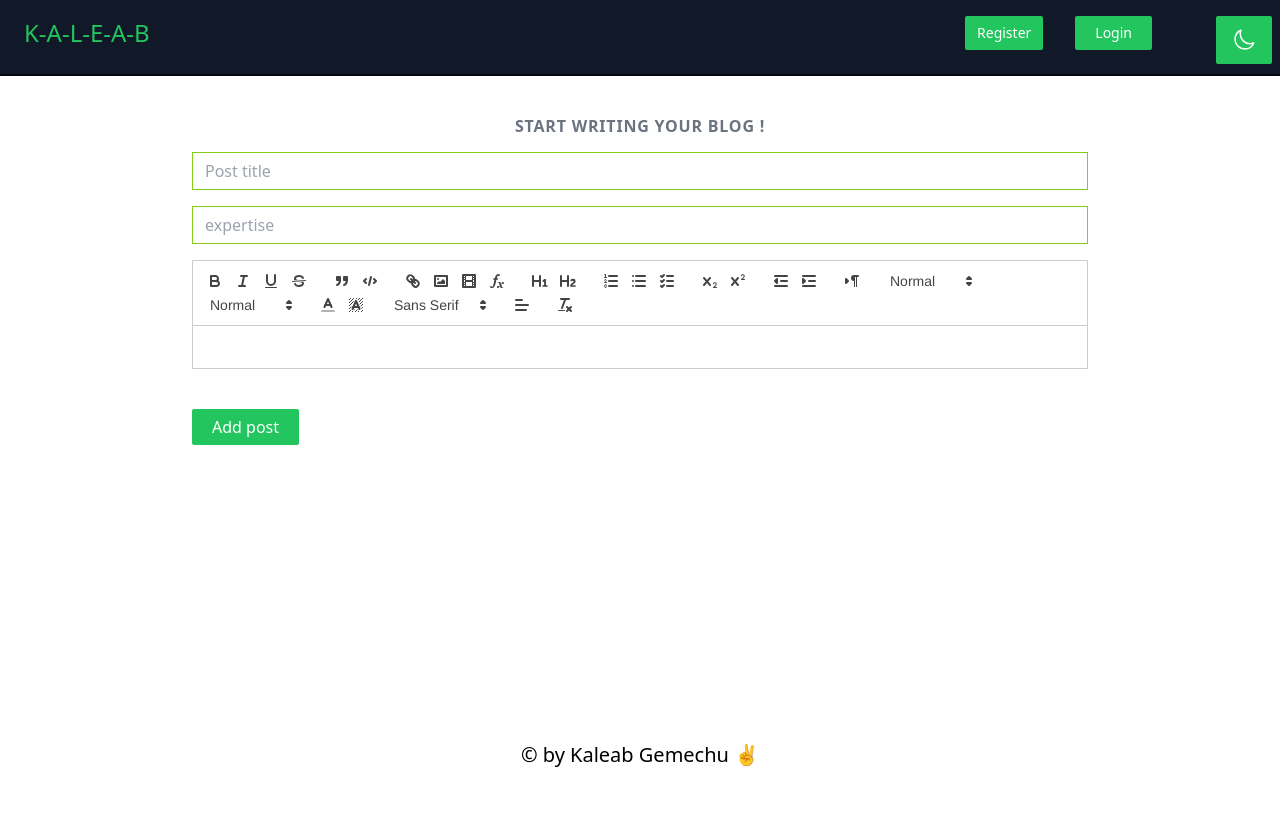
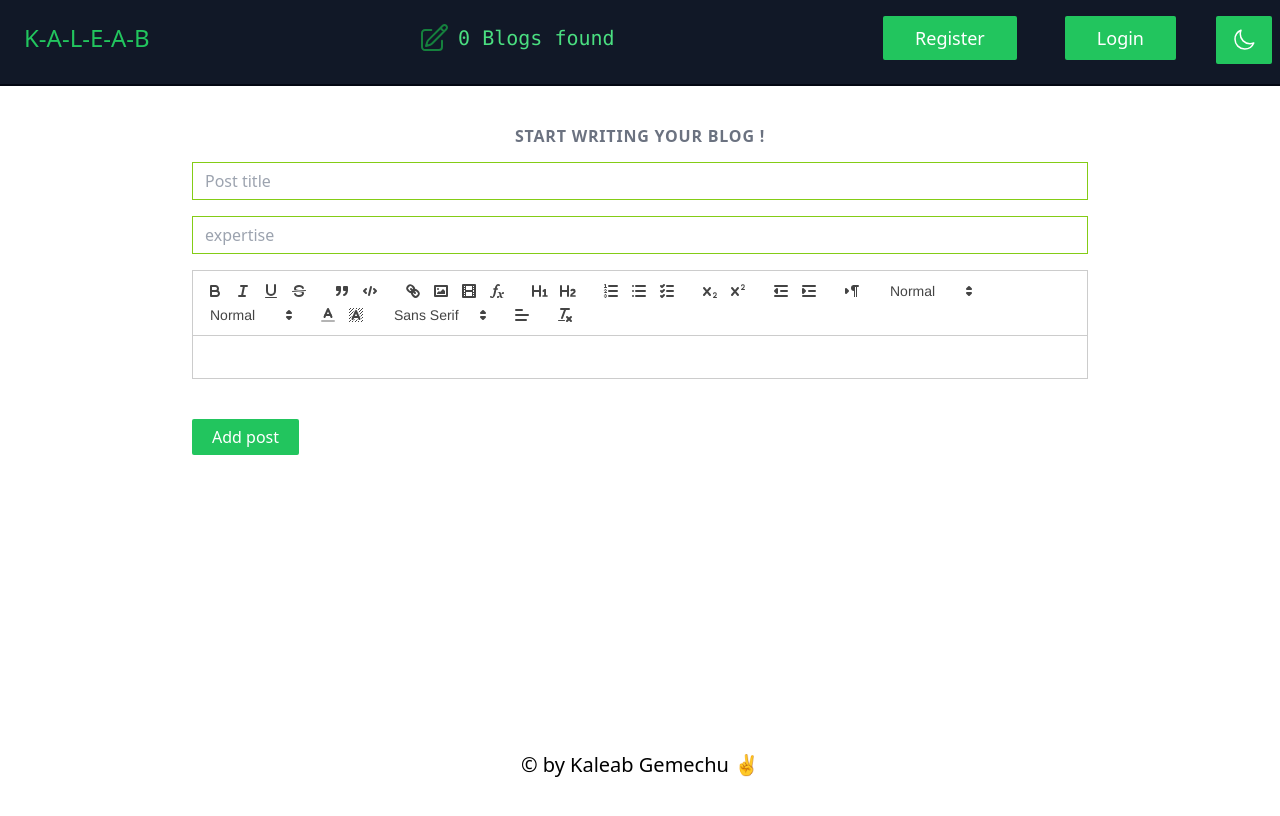
Before and after one commit to kalolani/Afronex-task-1-Blog-web-app, a React (Vite) app in the folder client/: page /form in a window 1280 px wide. Shown: the top 816 px of the page. Built offline with nearby package versions, Linux system fonts and the light colour scheme; no server answers.

Commit message:
Update FormAddPost.jsx

```diff
--- a/client/src/pages/FormAddPost.jsx
+++ b/client/src/pages/FormAddPost.jsx
@@ -4,7 +4,7 @@ import { useNavigate } from "react-router-dom";
 
 import ReactQuill from "react-quill";
 import "react-quill/dist/quill.snow.css";
-import PostHeader from "../components/PostHeader";
+import Header from "../components/Header";
 import Footer from "../components/Footer";
 
 const modules = {
@@ -49,7 +49,7 @@ function FormAddPost() {
 
   return (
     <div className="h-full">
-      <PostHeader />
+      <Header />
 
       <form
         onSubmit={handleSubmit}
```
